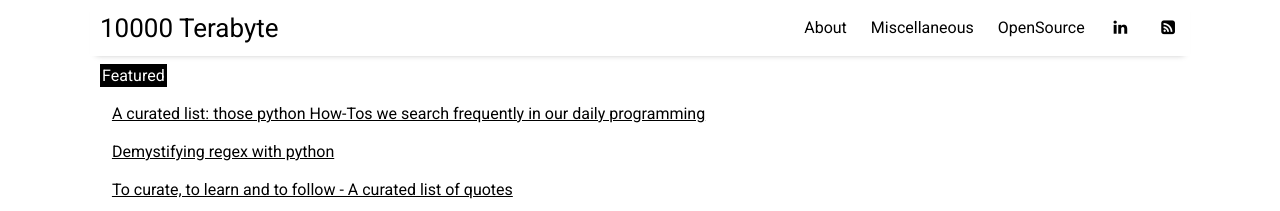
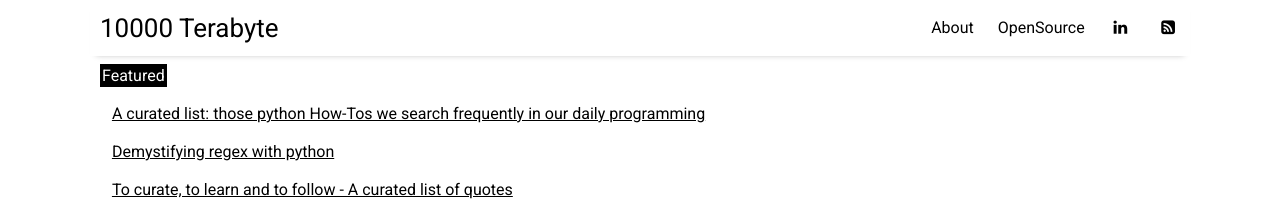
Before and after one commit to 10000TB/10000TB.github.io, a Jekyll site: the page built from index.html, in a window 1280 px wide. Shown: the top 211 px of the page. Built offline with Jekyll 4.4.1, drawn with Linux system fonts in a browser that asks for light colours; nearby versions of some CDN libraries; the list of posts is cut into pages by our own code.

Commit message:
[header nav] hide misc link.

```diff
--- a/_data/settings.yml
+++ b/_data/settings.yml
@@ -7,7 +7,7 @@ google-ID: 'UA-112805664-1'
 
 menu:
 - {name: 'About', folder: 'pages', file: 'about.html'}
-- {name: 'Miscellaneous', folder: 'pages', file: 'miscellaneous.html'}
+#- {name: 'Miscellaneous', folder: 'pages', file: 'miscellaneous.html'}
 - {name: 'OpenSource', folder: 'pages', file: 'opensource.html'}
 
 # Available social icons are powered by Font Awesome, so you can use any icon that they offer
```
